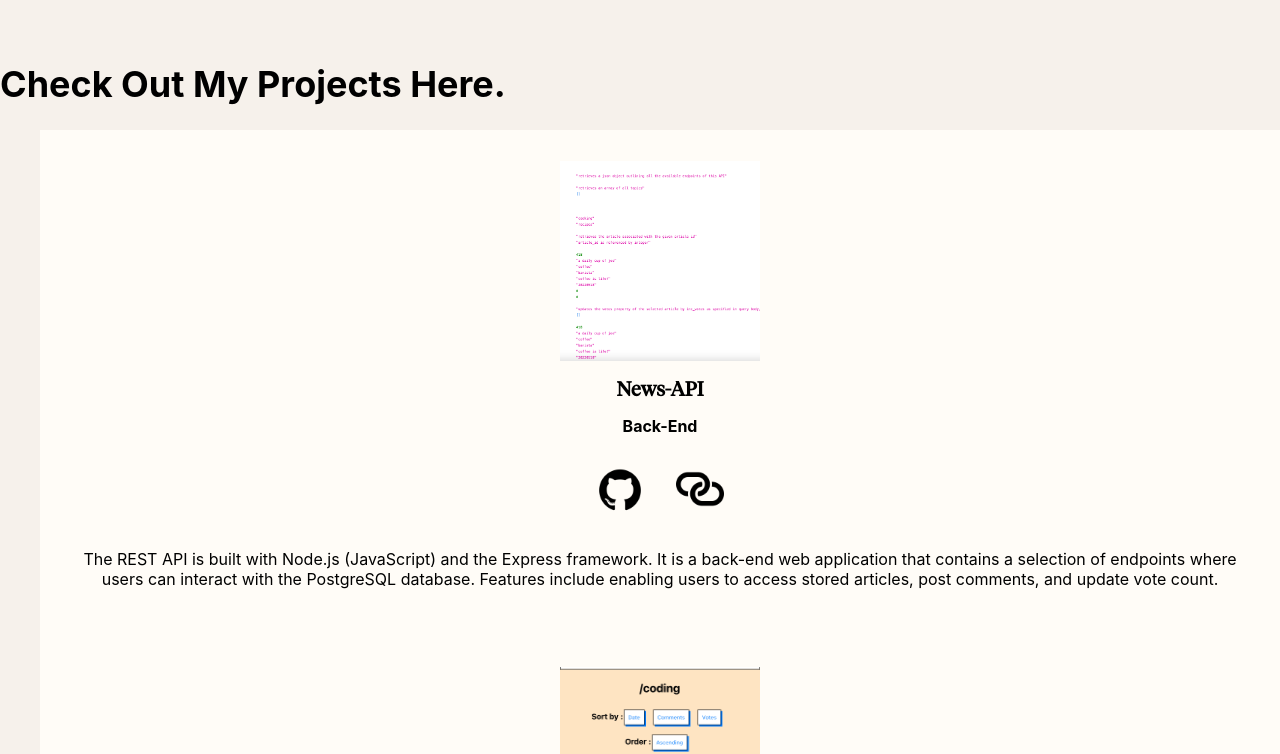
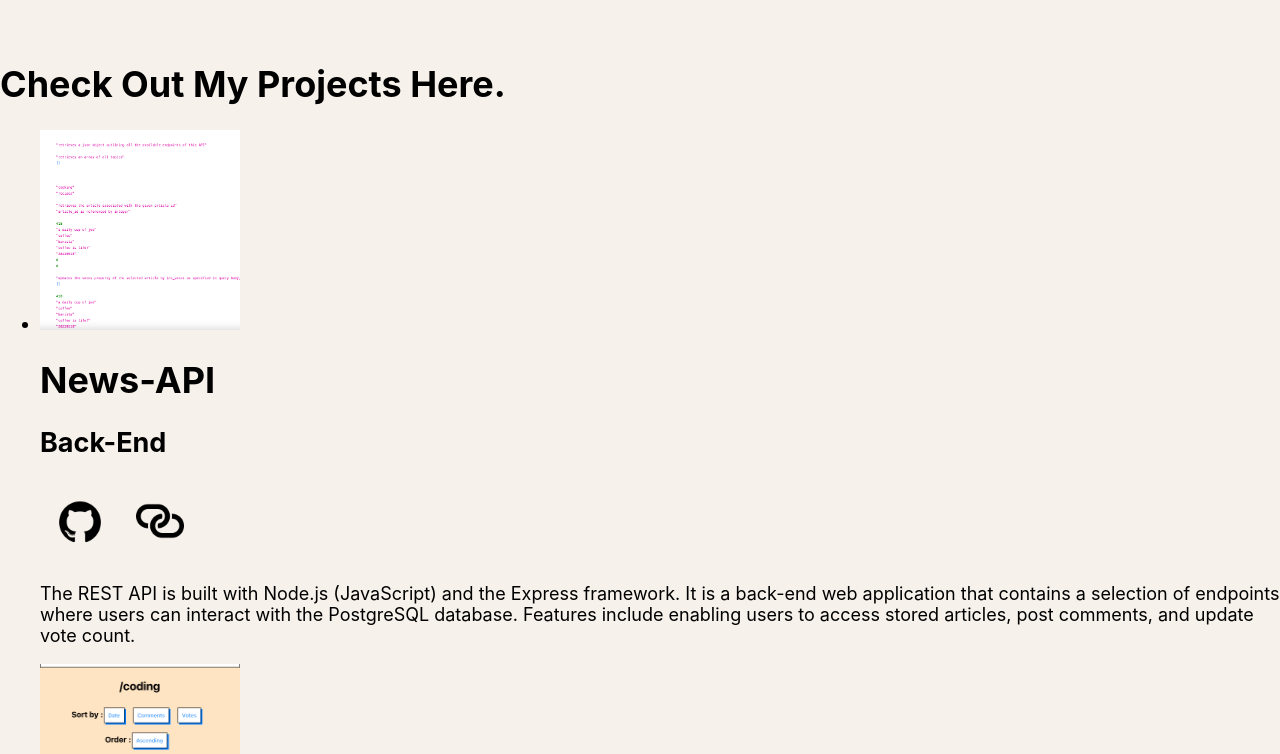
Before and after one commit to OneInfiniteLoops/Portfolio, a React (Create React App) app: page / in a window 1280 px wide. Shown: the part 1540-2294 px from the top of the page. Built offline with nearby package versions, Linux system fonts and the light colour scheme.

Commit message:
Changes class name to id

```diff
--- a/src/components/PortfolioCard.jsx
+++ b/src/components/PortfolioCard.jsx
@@ -3,7 +3,7 @@ import link_icon from "../images/link_icon.png";
 
 const PortfolioCard = ({ portfolioItem }) => {
   return (
-    <li className="portfolio-card">
+    <li id="portfolio-card">
       <img
         className="project-screenshot"
         src={portfolioItem.img_url}
```
